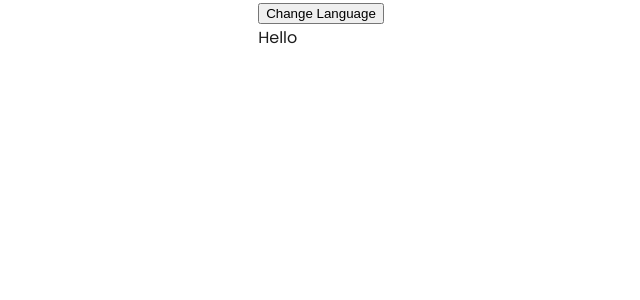
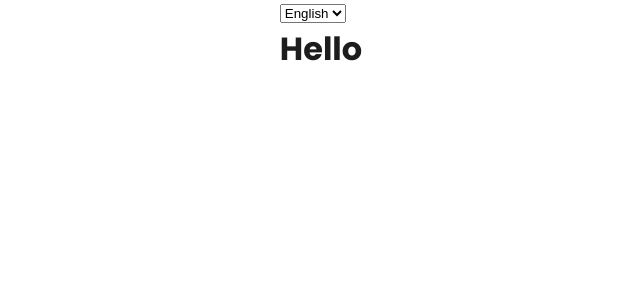
Before and after one commit to ADevCalledMo/supermarket-app, a React (Create React App) app: page / in a window 1280 px wide. Shown: the top 300 px of the page, without its empty margins (319-959 px from the left). Built offline with nearby package versions, Linux system fonts and the light colour scheme.

Commit message:
changed button to select

```diff
--- a/src/App.tsx
+++ b/src/App.tsx
@@ -3,18 +3,27 @@ import messages from "./data/messages";
 import "./styles/index.scss";
 
 function App() {
-  const [locale, setLocale] = useState(messages.en.Hello);
-
-  console.log(locale);
-
-  const handleLangChange = () => {}
+  const [locale, setLocale] = useState("English");
 
   return (
     <div className="App">
       <div>
-        <button>Change Language</button>
+        <select
+          name="lang"
+          id="lang"
+          onChange={(e) => setLocale(e.target.value)}
+        >
+          <option value="English">English</option>
+          <option value="日本語">日本語</option>
+        </select>
       </div>
-      <div>{locale}</div>
+      <div>
+        {locale === "English" ? (
+          <h1>{messages.en.Hello}</h1>
+        ) : (
+          <h1>{messages.jp.Hello}</h1>
+        )}
+      </div>
     </div>
   );
 }
```
